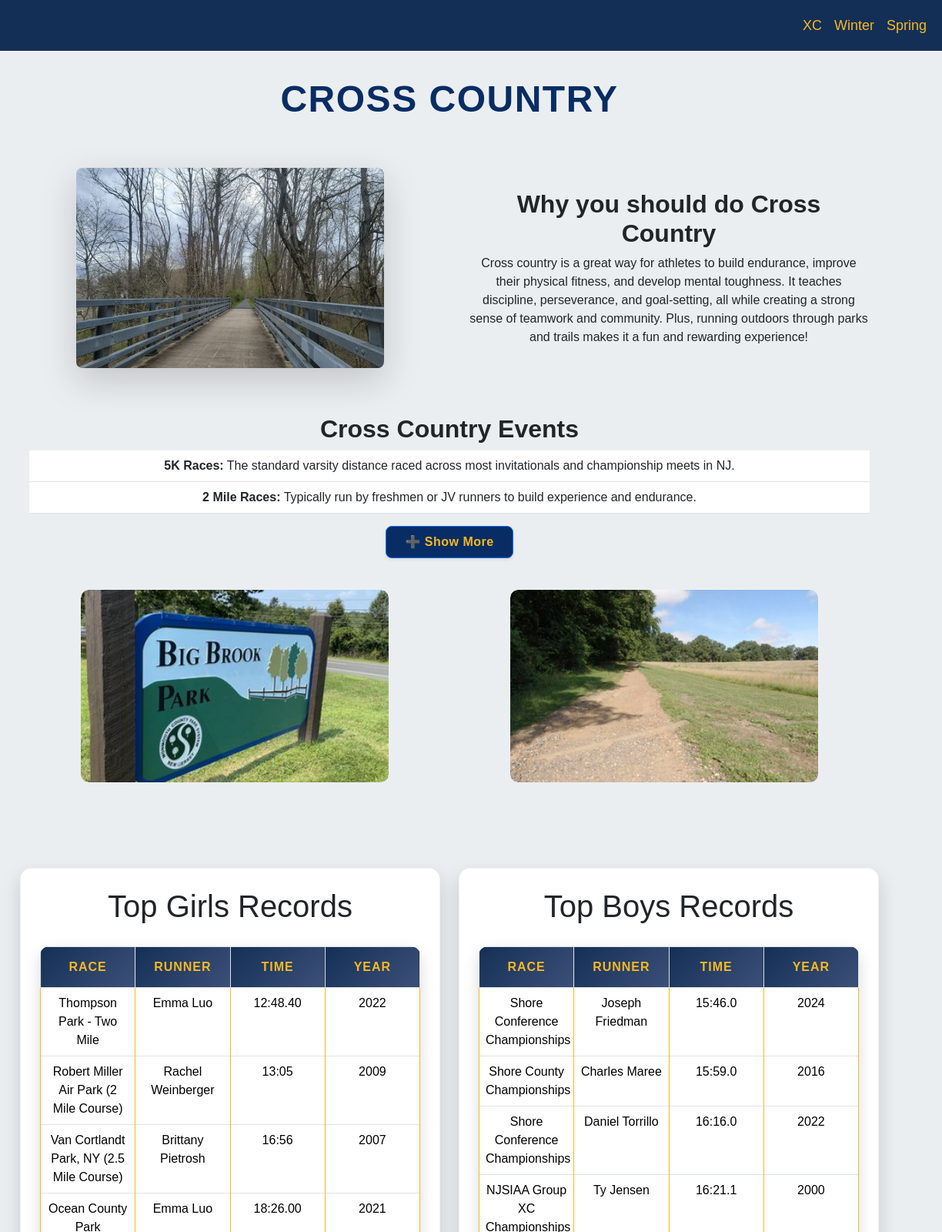
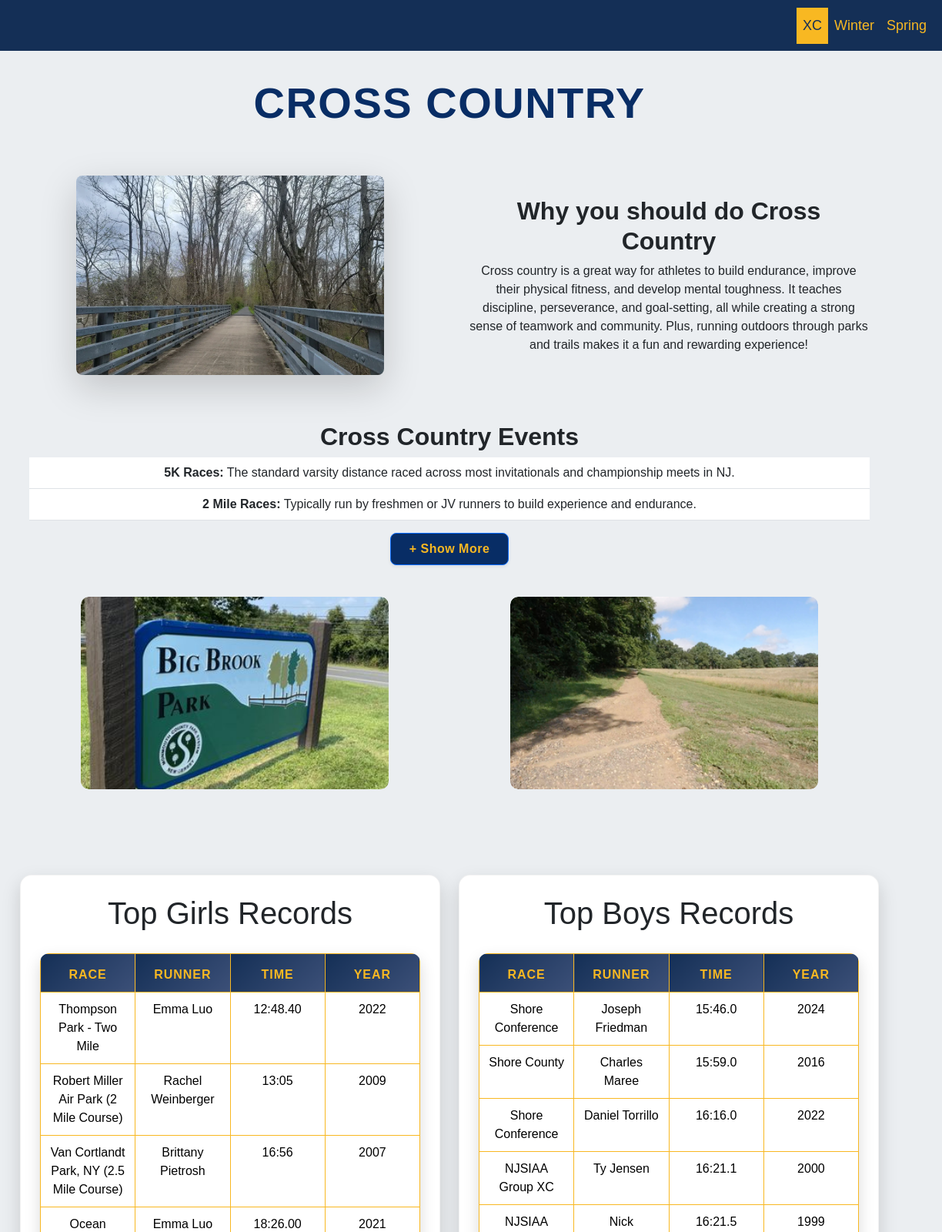
Before and after one commit to samhirsch0109/Marlboro-Track, a plain HTML site: page xc.html in a window 1280 px wide. Shown: the top 1600 px of the page at 77% size, 56-1280 px from the left. Drawn offline with nearby package versions, Linux system fonts and the light colour scheme; a web font is replaced by a local one.

Commit message:
styling stuff

```diff
--- a/json/boysxc.json
+++ b/json/boysxc.json
@@ -1,54 +1,54 @@
 [
   {
-    "race": "Shore Conference Championships",
+    "race": "Shore Conference ",
     "name": "Joseph Friedman",
     "time": "15:46.0",
     "year": 2024
   },
   {
-    "race": "Shore County Championships",
+    "race": "Shore County ",
     "name": "Charles Maree",
     "time": "15:59.0",
     "year": 2016
   },
   {
-    "race": "Shore Conference Championships",
+    "race": "Shore Conference",
     "name": "Daniel Torrillo",
     "time": "16:16.0",
     "year": 2022
   },
   {
-    "race": "NJSIAA Group XC Championships",
+    "race": "NJSIAA Group XC ",
     "name": "Ty Jensen",
     "time": "16:21.1",
     "year": 2000
   },
   {
-    "race": "NJSIAA Group Championships",
+    "race": "NJSIAA Groups",
     "name": "Nick Pellegrino",
     "time": "16:21.5",
     "year": 1999
   },
   {
-    "race": "NJSIAA Central Sectional XC Championship",
+    "race": "NJSIAA Central Sectional XC",
     "name": "Brandon Mazzarella",
     "time": "16:41.5",
     "year": 2012
   },
   {
-    "race": "Shore Conference Championship",
+    "race": "Shore Conference ",
     "name": "Eric Jiang",
     "time": "16:42.0",
     "year": 2017
   },
   {
-    "race": "Shore Conference Championship",
+    "race": "Shore Conference ",
     "name": "James Gaughan",
     "time": "16:42.0",
     "year": 2017
   },
   {
-    "race": "Shore Conference Championships",
+    "race": "Shore Conference ",
     "name": "Richard Riopel",
     "time": "16:45.0",
     "year": 2024
@@ -60,25 +60,25 @@
     "year": 2015
   },
   {
-    "race": "Shore Conference Championships",
+    "race": "Shore Conference Champs",
     "name": "Rohan Shah",
     "time": "16:53.0",
     "year": 2024
   },
   {
-    "race": "NJSIAA XC Meet of Champions",
+    "race": "NJSIAA XC Meet of Champs",
     "name": "Jay Pozner",
     "time": "16:57.0",
     "year": 1987
   },
   {
-    "race": "NJSIAA Central Sectional Championship",
+    "race": "NJSIAA Central Sectionals",
     "name": "Rohit Chaki",
     "time": "17:05.0",
     "year": 2009
   },
   {
-    "race": "NJSIAA Group Championships",
+    "race": "NJSIAA Groups",
     "name": "James Coomber",
     "time": "17:10.4",
     "year": 2002
@@ -90,7 +90,7 @@
     "year": 2014
   },
   {
-    "race": "Shore Conference Championships",
+    "race": "Shore Conference",
     "name": "Eric Chen",
     "time": "17:16.0",
     "year": 2018
--- a/script.js
+++ b/script.js
@@ -134,9 +134,9 @@ $(document).ready(function () {
         extraEvents.fadeToggle();
 
         if (button.hasClass("expanded")) {
-            button.removeClass("expanded").html("➕ Show More");
+            button.removeClass("expanded").html("+ Show More");
         } else {
-            button.addClass("expanded").html("➖ Show Less");
+            button.addClass("expanded").html("- Show Less");
         }
     });
 });
--- a/seasons.css
+++ b/seasons.css
@@ -4,7 +4,7 @@ body {
 }
 
 h1.main-content {
-    font-size: 3rem;
+    font-size: 3.5rem;
     /* ~48px */
     font-weight: 700;
     padding-top: 30px;
@@ -219,6 +219,31 @@ tr:hover {
     }
 }
 
+table {
+    table-layout: fixed;
+    /* Ensures all columns have the same width */
+    width: 100%;
+}
+
+table.table th,
+table.table td {
+    font-size: 16px;
+    /* Reduces the font size for better fit */
+    padding: 10px;
+    /* Adjust padding to avoid cramped cells */
+    text-align: center;
+    border: 1px solid #F8B822
+}
+
+tr:nth-child(even) {
+    background-color: #f8f9fc !important;
+}
+
+tr:hover {
+    background-color: #F8B822 !important;
+    transition: background 0.3s ease-in-out;
+}
+
 /* ======== Images ======== */
 img.img-fluid {
     width: 400px;
--- a/style.css
+++ b/style.css
@@ -17,6 +17,16 @@ nav {
     background-color: #142F56;
 }
 
+
+a.nav-link,
+a.nav-link:hover,
+a.nav-link:focus,
+a.nav-link:active,
+.nav-link.active {
+    text-decoration: none !important;
+    /* Force removal */
+}
+
 a.nav-link {
     color: #F8B822;
     font-size: large;
@@ -24,18 +34,33 @@ a.nav-link {
 }
 
 a.nav-link:hover {
-    color: #fff;
+    color: #F8B822 !important;
+    /* Gold hover */
+    text-decoration: none !important;
+    background-color: transparent;
 }
 
 .navbar-nav .nav-link {
     padding: 10px 15px;
 }
 
-.navbar .nav-link.active {
-    text-decoration: underline;
-    color: #007bff;
-    /* Change to your desired color */
+a.nav-link:hover {
+    color: #142F56 !important;
+    /* Deep navy text */
+    background-color: #F8B822 !important;
+    /* Gold background */
+    text-decoration: none !important;
 }
+
+/* Active link style */
+.nav-link.active {
+    color: #142F56 !important;
+    /* Deep navy text */
+    background-color: #F8B822;
+    border-bottom: none;
+    text-decoration: none !important;
+}
+
 
 .navbar-toggler-icon {
     display: none;
--- a/xc.html
+++ b/xc.html
@@ -33,7 +33,7 @@
         <div class="collapse navbar-collapse" id="navbarScroll">
           <ul class="navbar-nav ms-auto my-2 my-lg-0 navbar-nav-scroll">
             <li class="nav-item">
-              <a class="nav-link" href="xc.html"> XC </a>
+              <a class="nav-link active" href="xc.html"> XC </a>
             </li>
             <li class="nav-item">
               <a class="nav-link" href="winter.html"> Winter </a>
@@ -89,7 +89,7 @@
           </ul>
 
           <button id="toggle-btn" class="btn btn-outline-primary mt-3 px-4 py-2 rounded-3 shadow-sm fw-semibold">
-            <span class="blue-icon">➕</span> Show More
+            <span class="blue-icon"> + </span> Show More
           </button>
         </div>
       </div>
@@ -180,7 +180,6 @@
           </div>
         </div>
         <!--end of tables-->
-            <!--end of tables-->
             <div class="container mt-4">
               <div id="multiCarousel" class="carousel slide carousel-fade" data-bs-ride="carousel" data-bs-interval="3000" data-bs-pause="hover">
                 <div class="carousel-inner">
```
Also changed, not shown: spring.html (+10 -4 lines), winter.html (+3 -4 lines).
